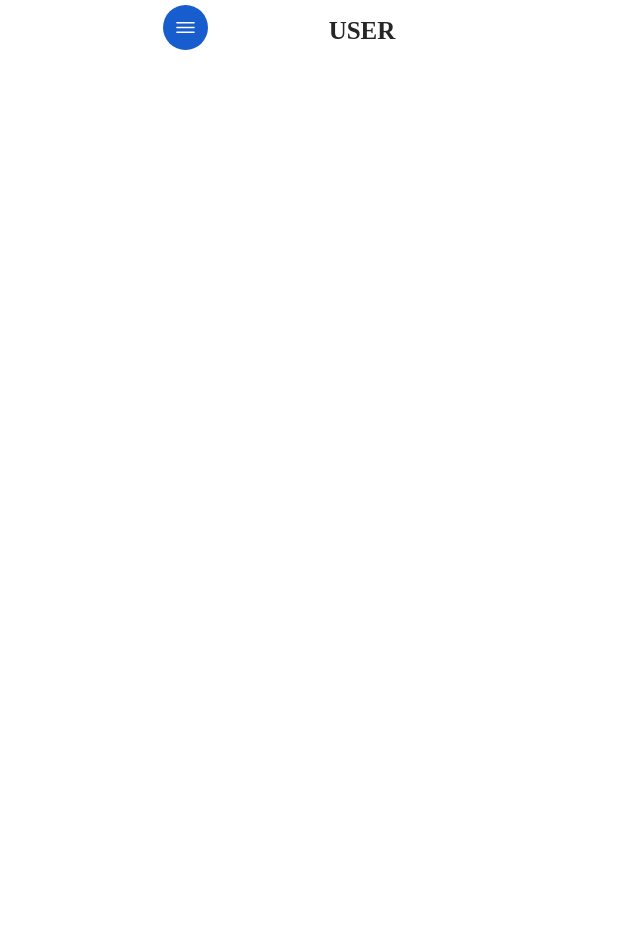
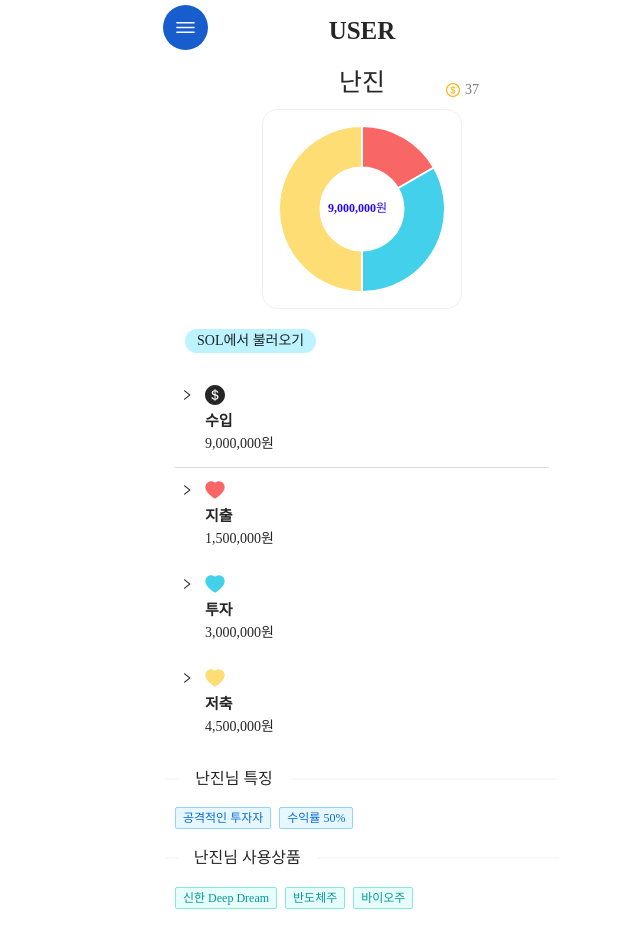
Before and after one commit to juajang/turkey, a React (Create React App) app: page /user/0 in a window 1280 px wide. Before the commit this address had no page. Shown: the whole page, without its empty margins (278-918 px from the left). Before the commit the page ends 800 px from the top, so only its background shows below. Built offline with nearby package versions, Linux system fonts and the light colour scheme.

Commit message:
Add user wallet to feed

```diff
--- a/src/App.js
+++ b/src/App.js
@@ -10,6 +10,7 @@ import Wallet from "./pages/Wallet";
 import PickMe from "./pages/PickMe";
 import Recommend from "./pages/Recommend";
 import Post from "./pages/Post";
+import UserWallet from "./pages/UserWallet";
 import { initialState, reducer, init } from "./reducer/wallet";
 
 function App() {
@@ -24,6 +25,7 @@ function App() {
             <Route exact path="/" element={<Feed />} />
             <Route path="/community" element={<Community />} />
             <Route path="/post/:id" element={<Post />} />
+            <Route path="/user/:id" element={<UserWallet state={state} />} />
             <Route path="pick-me" element={<PickMe />} />
             <Route
               path="wallet"
--- a/src/components/common/ContentCard.js
+++ b/src/components/common/ContentCard.js
@@ -54,6 +54,7 @@ const ContentCard = ({
   priceEarnings,
   fullWidth,
   style,
+  url,
 }) => {
   const bgColors = [
     "#FFE4E4",
@@ -65,7 +66,7 @@ const ContentCard = ({
   ];
 
   return (
-    <Link key={id} to={`/post/${id}`}>
+    <Link key={id} to={url ?? `/post/${id}`}>
       <Card bgColor={bgColors[index]} fullWidth={priceEarnings} style={style}>
         <div>
           <span className="like">${like}</span>
--- a/src/pages/Feed.js
+++ b/src/pages/Feed.js
@@ -81,7 +81,7 @@ const Feed = () => {
     <>
       <GridContainer>
         {data.slice(0, 4).map((data, index) => (
-          <ContentCard {...data} index={index} />
+          <ContentCard {...data} url={`/user/${data.id}`} index={index} />
         ))}
       </GridContainer>
       <CardContainer>
@@ -90,6 +90,7 @@ const Feed = () => {
             {...data}
             key={data.id}
             index={index}
+            url={`/user/${data.id}`}
             fullWidth={true}
             style={{
               display: "flex",
--- /dev/null
+++ b/src/pages/UserWallet.js
@@ -0,0 +1,287 @@
+import React, { useState } from "react";
+import styled from "styled-components";
+import dummy from "../components/common/data.json";
+import { Tag, Divider, Button, Collapse, Row, Col, Progress } from "antd";
+import {
+  DollarOutlined,
+  DollarCircleFilled,
+  HeartFilled,
+} from "@ant-design/icons";
+import DoughnutChart from "../components/feed/DoughnutChart";
+import { useParams } from "react-router-dom";
+
+const Card = styled.div`
+  padding: 15px;
+  border-radius: 15px;
+  position: relative;
+  width: ${(props) => (props.fullWidth ? "100%" : "174px")};
+  height: 170px;
+  border: 1px solid #f0f0f0;
+  font-size: 12px;
+
+  .like {
+    position: absolute;
+    top: 10px;
+    left: 10px;
+    font-size: 14px;
+    font-weight: 600;
+    color: #ea6262;
+  }
+
+  .title-wrapper {
+    display: flex;
+    padding: 15px 0;
+    flex-direction: column;
+    align-items: center;
+    font-weight: 550;
+  }
+
+  .income {
+    padding-top: 3px;
+    color: #2704fa;
+  }
+
+  .price-earnings {
+    font-size: 24px;
+    font-weight: 550;
+    display: grid;
+    place-items: center;
+    width: 100%;
+  }
+`;
+
+const HeaderWrapper = styled.header`
+  width: 100%;
+  position: relative;
+  font-size: 25px;
+  font-weight: 550;
+  display: grid;
+  place-items: center;
+`;
+
+const Like = styled.div`
+  font-size: 14px;
+  font-weight: normal;
+  color: #7b7979;
+  display: flex;
+  justify-content: flex-end;
+  padding: 0 80px;
+  position: relative;
+  top: -12px;
+`;
+
+function priceToString(price) {
+  return price.toString().replace(/\B(?=(\d{3})+(?!\d))/g, ",") + "원";
+}
+
+const Wallet = ({ state }) => {
+  const {
+    income,
+    consume,
+    invest,
+    deposit,
+    consumeList,
+    investList,
+    depositList,
+    incomeList,
+  } = state;
+  const { Panel } = Collapse;
+  const { data } = dummy;
+  const { id } = useParams();
+  const { nickname, like } = data[Number(id)];
+
+  const Income = () => {
+    return (
+      <>
+        <DollarCircleFilled style={{ fontSize: "20px", marginRight: "10px" }} />
+        <div
+          style={{ marginRight: "50px", fontSize: "15px", fontWeight: "bold" }}
+        >
+          수입
+        </div>
+        <div>{priceToString(income)}</div>
+      </>
+    );
+  };
+
+  const Consume = () => {
+    return (
+      <>
+        <HeartFilled
+          style={{ color: "#F96666", fontSize: "20px", marginRight: "10px" }}
+        />
+        <div
+          style={{ marginRight: "50px", fontSize: "15px", fontWeight: "bold" }}
+        >
+          지출
+        </div>
+        <div>{priceToString(consume)}</div>
+      </>
+    );
+  };
+
+  const Invest = () => {
+    return (
+      <>
+        <HeartFilled
+          style={{ color: "#43D0EA", fontSize: "20px", marginRight: "10px" }}
+        />
+        <div
+          style={{ marginRight: "50px", fontSize: "15px", fontWeight: "bold" }}
+        >
+          투자
+        </div>
+        <div>{priceToString(invest)}</div>
+      </>
+    );
+  };
+
+  const Deposit = () => {
+    return (
+      <>
+        <HeartFilled
+          style={{ color: "#FEDD75", fontSize: "20px", marginRight: "10px" }}
+        />
+        <div
+          style={{ marginRight: "50px", fontSize: "15px", fontWeight: "bold" }}
+        >
+          저축
+        </div>
+        <div>{priceToString(deposit)}</div>
+      </>
+    );
+  };
+
+  return (
+    <div style={{ padding: "10px 10px 20px 10px" }}>
+      <HeaderWrapper>
+        <h1>{nickname}</h1>
+      </HeaderWrapper>
+      <Like>
+        <DollarOutlined
+          style={{ color: "#FBB117", marginRight: "5px", marginTop: -1 }}
+        />
+        {like}
+      </Like>
+
+      <Card style={{ margin: "auto", width: 200, height: 200 }}>
+        <DoughnutChart
+          data={[consume, invest, deposit]}
+          title={
+            <>
+              <div
+                className="income"
+                style={{
+                  width: "100px",
+                  paddingTop: "12px",
+                  paddingLeft: "16px",
+                }}
+              >
+                {priceToString(consume + invest + deposit)}
+              </div>
+            </>
+          }
+        />
+      </Card>
+
+      <Button
+        shape="round"
+        size="small"
+        style={{
+          position: "relative",
+          marginTop: "20px",
+          marginLeft: "20px",
+          backgroundColor: "rgba(128, 232, 255, 0.52)",
+          border: 0,
+          outline: 0,
+        }}
+      >
+        SOL에서 불러오기
+      </Button>
+
+      <Collapse ghost style={{ postion: "relative", marginTop: "20px" }}>
+        <Panel header={<Income />} key="200">
+          {incomeList &&
+            incomeList.map(({ title, price }) => (
+              <Row>
+                <Col span={4}></Col>
+                <Col span={6}>{("+ ", title)}</Col>
+                <Col span={14}>{priceToString(price)}</Col>
+              </Row>
+            ))}
+        </Panel>
+        <Divider style={{ marginLeft: "10px", marginRight: "10px" }} />
+        <Panel header={<Consume />} key="201">
+          {consumeList &&
+            consumeList.map(({ title, price }) => (
+              <Row>
+                <Col span={4}></Col>
+                <Col span={6}>{("+ ", title)}</Col>
+                <Col span={14}>{priceToString(price)}</Col>
+              </Row>
+            ))}
+          <div style={{ width: "300px", marginTop: "10px" }}>
+            <Progress
+              percent={Math.floor(
+                (100 * consume) / (consume + invest + deposit)
+              )}
+              style={{ marginLeft: "20px", marginRight: "50px" }}
+              strokeColor="#F96666"
+            />
+          </div>
+        </Panel>
+        <Panel header={<Invest />} key="202">
+          {investList &&
+            investList.map(({ title, price }) => (
+              <Row>
+                <Col span={4}></Col>
+                <Col span={6}>{("+ ", title)}</Col>
+                <Col span={14}>{priceToString(price)}</Col>
+              </Row>
+            ))}
+          <div style={{ width: "300px", marginTop: "10px" }}>
+            <Progress
+              percent={Math.floor(
+                (100 * invest) / (consume + invest + deposit)
+              )}
+              style={{ marginLeft: "20px", marginRight: "50px" }}
+              strokeColor="#43D0EA"
+            />
+          </div>
+        </Panel>
+        <Panel header={<Deposit />} key="203">
+          {depositList &&
+            depositList.map(({ title, price }) => (
+              <Row>
+                <Col span={4}></Col>
+                <Col span={6}>{("+ ", title)}</Col>
+                <Col span={14}>{priceToString(price)}</Col>
+              </Row>
+            ))}
+          <div style={{ width: "300px", marginTop: "10px" }}>
+            <Progress
+              percent={Math.floor(
+                (100 * deposit) / (consume + invest + deposit)
+              )}
+              style={{ marginLeft: "20px", marginRight: "50px" }}
+              strokeColor="#FEDD75"
+            />
+          </div>
+        </Panel>
+      </Collapse>
+      <Divider orientation="left">{nickname}님 특징</Divider>
+      <div style={{ marginLeft: "10px" }}>
+        <Tag color="blue">공격적인 투자자</Tag>
+        <Tag color="blue">수익률 50%</Tag>
+      </div>
+      <Divider orientation="left">{nickname}님 사용상품</Divider>
+      <div style={{ marginLeft: "10px" }}>
+        <Tag color="cyan">신한 Deep Dream</Tag>
+        <Tag color="cyan">반도체주</Tag>
+        <Tag color="cyan">바이오주</Tag>
+      </div>
+    </div>
+  );
+};
+
+export default Wallet;
```
